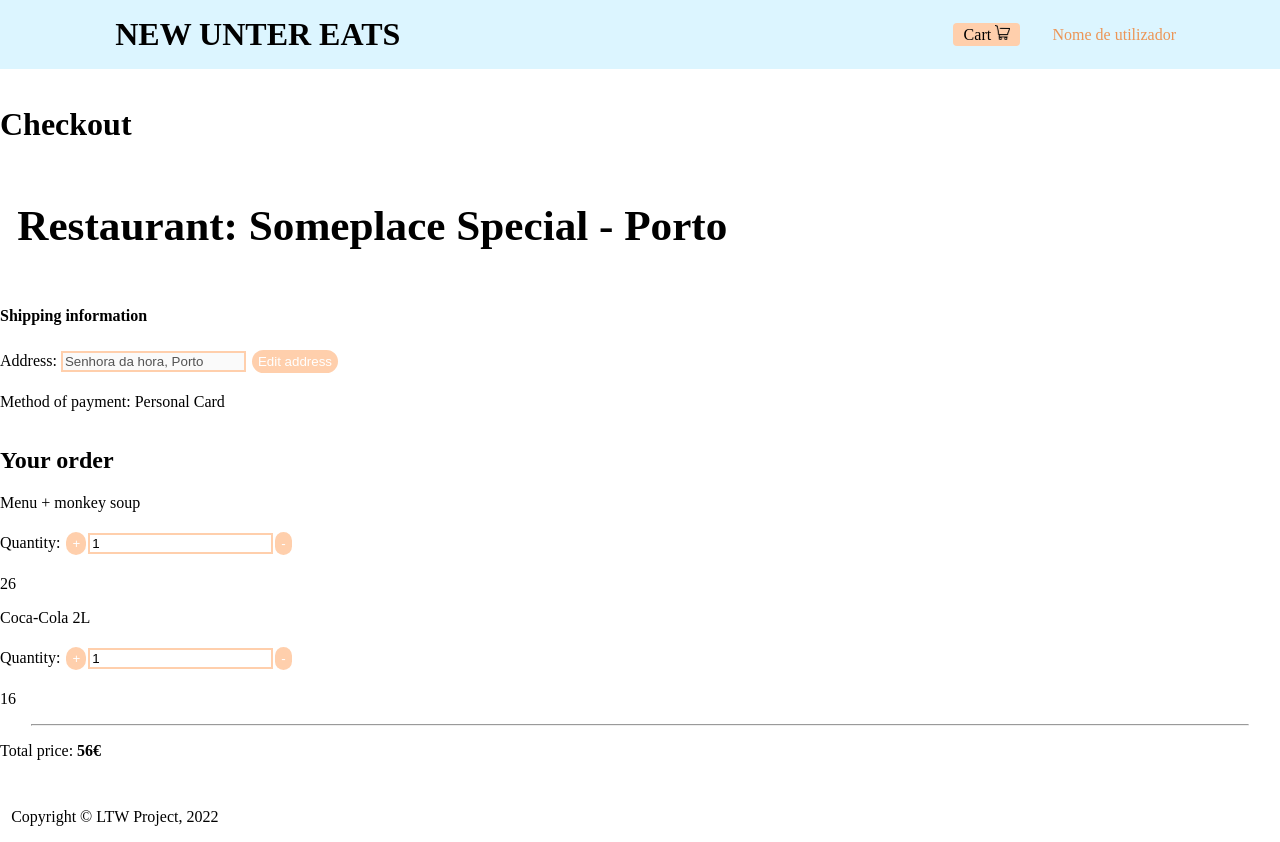
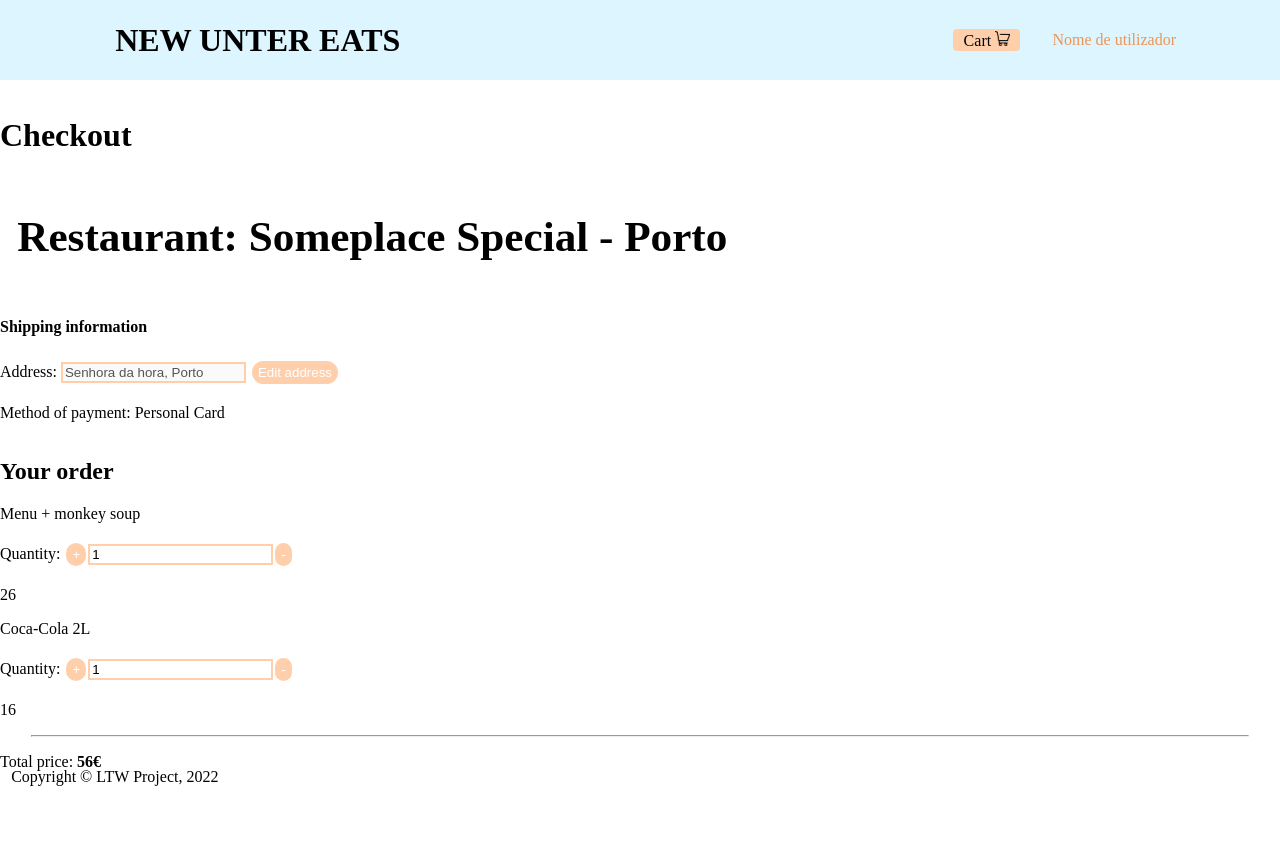
Before and after one commit to ICWeiner/FEUP-LTW, a PHP site: page /cart.php in a window 1280 px wide. After the commit the page ends 786 px from the top, so only its background shows below. Run offline with PHP 8.4, Linux system fonts and the light colour scheme.

Commit message:
fixed footer spacing

```diff
--- a/css/layout.css
+++ b/css/layout.css
@@ -1,10 +1,16 @@
+html{
+    margin: 0;
+    height: 100%;
+}
+
 
 body{
     display: grid;
-    grid-template-rows: auto;
+    grid-template-rows: 10% 80% 10%;
     grid-template-columns: 100%;
     grid-gap: 1rem;
     margin: 0;
+    height: 100%;
 }
 
 header{
--- a/profile.php
+++ b/profile.php
@@ -4,9 +4,9 @@
 	require_once('templates/common.tpl.php');
 
 	//TODO: take this array out and read this data from DB instead
-	$users = array('name'=> 'Diogo','phone'=> '12321424','email'=> 'diogo@gmail.com','address'=> 'Wouldnt you like to know, weather boy', 'postcode'=> '1234-567', 'country'=> 'Portugal, most of the time' );
+	$user = array('name'=> 'Diogo','phone'=> '12321424','email'=> 'diogo@gmail.com','address'=> 'Wouldnt you like to know, weather boy', 'postcode'=> '1234-567', 'country'=> 'Portugal, most of the time' );
 
 	drawHeader();
-	drawProfile($users);
+	drawProfile($user);
 	drawFooter();
 ?>
```
